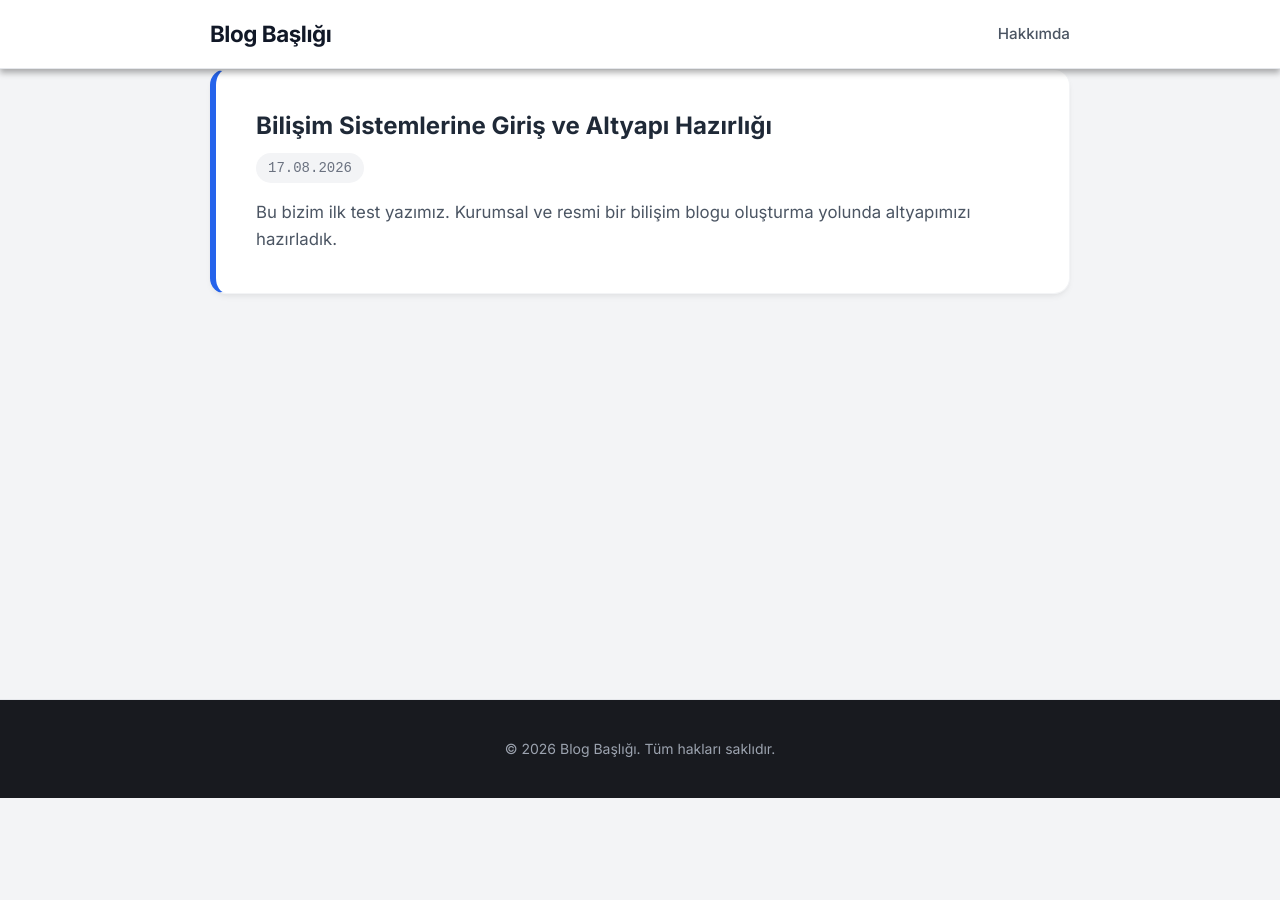
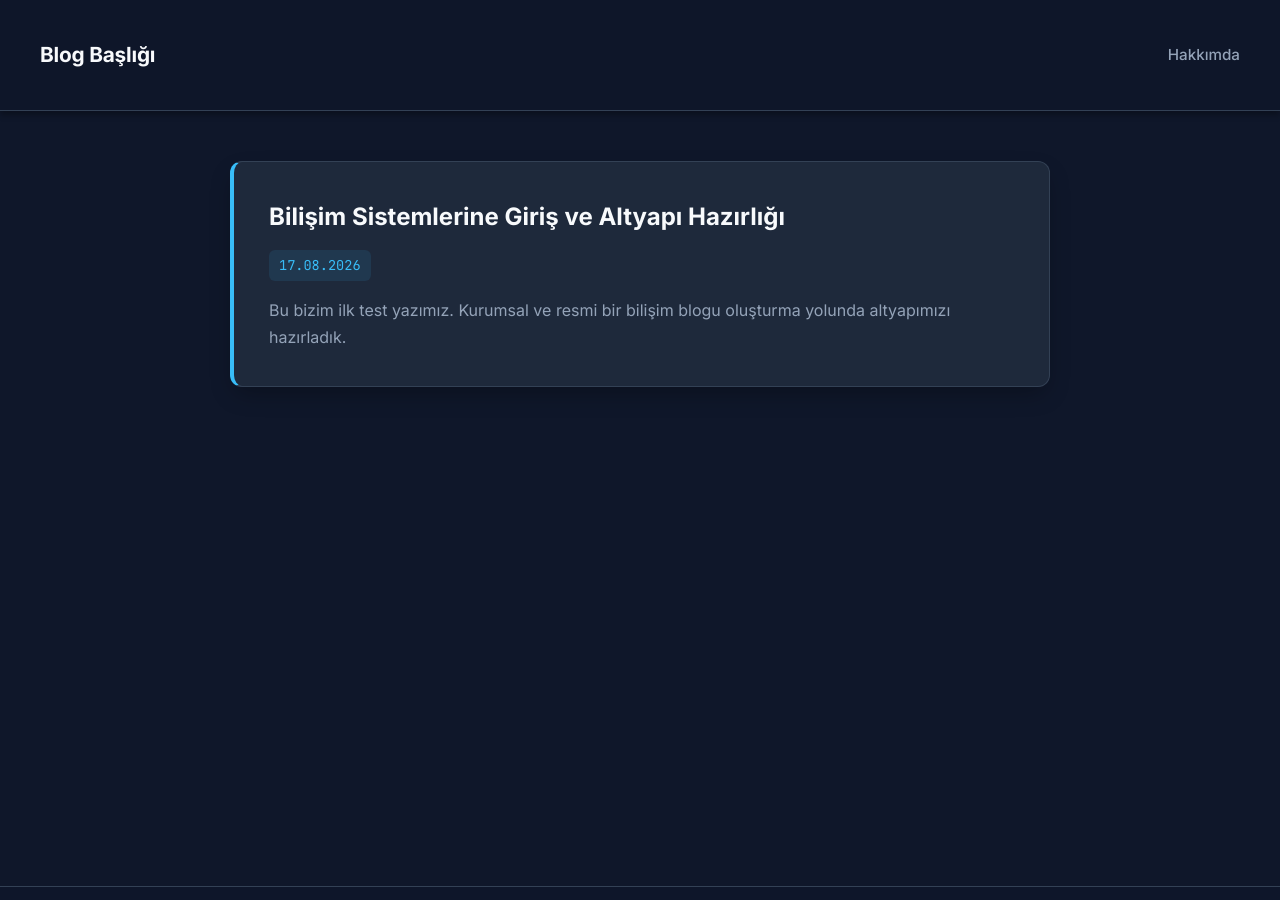
Before and after one commit to sabriaydin/blog, a Jekyll site: the page built from index.html, in a window 1280 px wide and 900 px high. Built offline with Jekyll 4.4.1, drawn with Linux system fonts in a browser that asks for light colours; the list of posts is cut into pages by our own code.

Commit message:
Update default.html

```diff
--- a/_layouts/default.html
+++ b/_layouts/default.html
@@ -6,182 +6,189 @@
   <meta name="viewport" content="width=device-width, initial-scale=1.0">
   <title>{{ site.title }}</title>
   <meta name="description" content="{{ site.description }}">
-  <!-- Stil dosyamızı bağlıyoruz -->
   <link rel="stylesheet" href="{{ '/assets/css/style.css' | relative_url }}">
 
-  <!-- SİL BAŞTAN YARATILAN PREMIUM TASARIM -->
   <style>
-    @import url('https://fonts.googleapis.com/css2?family=Inter:wght@400;500;600;700;800&display=swap');
+    @import url('https://fonts.googleapis.com/css2?family=JetBrains+Mono:wght@400;500;700&family=Inter:wght@400;500;600;700&display=swap');
+
+    :root {
+      --bg-color: #0f172a;        /* Derin modern koyu arkaplan (Gece Mavisi/Gri) */
+      --card-bg: #1e293b;         /* Kartlar için tok koyu ton */
+      --text-main: #f8fafc;       /* Tertemiz okunabilir beyaz */
+      --text-muted: #94a3b8;      /* İkincil gri metinler */
+      --accent: #38bdf8;          /* Canlı bilişim mavisi */
+      --border: #334155;          /* Şık sınır çizgileri */
+    }
 
     body {
-      background-color: #f3f4f6; /* Modern açık gri arka plan */
-      color: #1f2937;
-      font-family: 'Inter', -apple-system, BlinkMacSystemFont, sans-serif;
-      line-height: 1.6;
+      background-color: var(--bg-color);
+      color: var(--text-main);
+      font-family: 'Inter', sans-serif;
+      line-height: 1.7;
       margin: 0;
       padding: 0;
-      -webkit-font-smoothing: antialiased;
     }
 
-    .container {
-      max-width: 860px;
-      margin: 0 auto;
-      padding: 0 24px;
-    }
-
-    /* Simetrik ve Temiz Header */
+    /* Header'ı ekran geneline yayan ve başlığı sol, menüyü sağ kenara sabitleyen yapı */
     .site-header {
-      background-color: #ffffff;
-      padding: 16px 0;
-      border-bottom: 1px solid #e5e7eb;
+      background-color: rgba(15, 23, 42, 0.9);
+      backdrop-filter: blur(10px);
+      border-bottom: 1px solid var(--border);
       position: sticky;
       top: 0;
-      z-index: 100;
+      z-index: 1000;
+      width: 100%;
     }
 
     .site-header .container {
+      max-width: 100% !important; /* Sınırlamayı kaldırıp tam genişlik yapıyoruz */
+      padding: 0 40px !important;
       display: flex;
-      justify-content: space-between; /* Başlık sola, menü sağa tam yaslı */
+      justify-content: space-between;
       align-items: center;
+      height: 70px;
     }
 
     .site-title {
       margin: 0;
-      font-size: 1.4rem;
-      font-weight: 800;
-      letter-spacing: -0.02em;
+      font-size: 1.3rem;
+      font-weight: 700;
     }
 
     .site-title a {
-      color: #111827;
+      color: var(--text-main);
       text-decoration: none;
+      letter-spacing: -0.01em;
+    }
+
+    .site-title a:hover {
+      color: var(--accent);
     }
 
     .site-nav {
       display: flex;
-      gap: 24px; /* Menü elemanları arası net boşluk */
+      gap: 30px;
     }
 
     .site-nav a {
-      color: #4b5563;
+      color: var(--text-muted);
       text-decoration: none;
       font-weight: 500;
       font-size: 0.95rem;
-      transition: color 0.2s ease;
+      transition: color 0.2s;
     }
 
     .site-nav a:hover {
-      color: #2563eb; /* Premium mavi vurgu */
+      color: var(--accent);
     }
 
-    main {
-      padding: 60px 0;
-      min-height: 70vh;
+    /* Ana İçerik Alanı */
+    main.container {
+      max-width: 820px;
+      margin: 0 auto;
+      padding: 50px 20px;
+      min-height: 75vh;
     }
 
-    /* Bembeyaz ve Derinlikli İçerik Kartları */
+    /* Bilişim Tarzı Şık Kartlar */
     .post-summary {
-      background-color: #ffffff;
-      padding: 40px;
-      margin-bottom: 32px;
-      border-radius: 16px; /* Modern yuvarlak köşeler */
-      box-shadow: 0 4px 6px -1px rgba(0, 0, 0, 0.05), 0 2px 4px -1px rgba(0, 0, 0, 0.03);
-      border: 1px solid #f3f4f6;
-      border-left: 6px solid #2563eb; /* Şık sol ayraç */
-      transition: transform 0.2s ease, box-shadow 0.2s ease;
+      background-color: var(--card-bg);
+      padding: 35px;
+      margin-bottom: 30px;
+      border-radius: 12px;
+      border: 1px solid var(--border);
+      border-left: 4px solid var(--accent);
+      box-shadow: 0 10px 25px -5px rgba(0, 0, 0, 0.3);
+      transition: transform 0.2s ease, border-color 0.2s ease;
     }
 
     .post-summary:hover {
-      transform: translateY(-4px);
-      box-shadow: 0 10px 15px -3px rgba(0, 0, 0, 0.1), 0 4px 6px -2px rgba(0, 0, 0, 0.05);
+      transform: translateY(-3px);
+      border-color: #475569;
     }
 
     .post-summary h2 {
       margin: 0 0 12px 0;
       font-size: 1.5rem;
-      font-weight: 700;
-      line-height: 1.3;
     }
 
     .post-summary h2 a {
-      color: #1f2937;
+      color: var(--text-main);
       text-decoration: none;
     }
 
     .post-summary h2 a:hover {
-      color: #2563eb;
+      color: var(--accent);
     }
 
     .post-meta {
       display: inline-block;
-      font-size: 0.875rem;
-      color: #6b7280;
+      font-size: 0.85rem;
+      color: var(--accent);
+      background-color: rgba(56, 189, 248, 0.1);
+      padding: 4px 10px;
+      border-radius: 6px;
+      font-family: 'JetBrains Mono', monospace;
       margin-bottom: 16px;
-      font-weight: 500;
-      background-color: #f3f4f6; /* Tarih için hap (pill) tasarımı */
-      padding: 4px 12px;
-      border-radius: 20px;
     }
 
     .post-summary p {
       margin: 0;
-      color: #4b5563;
-      font-size: 1.05rem;
+      color: var(--text-muted);
     }
 
     /* Sayfalama */
     .pagination {
-      margin-top: 48px;
+      margin-top: 50px;
       display: flex;
       justify-content: space-between;
       align-items: center;
+      border-top: 1px solid var(--border);
+      padding-top: 25px;
     }
 
     .btn-page {
-      background-color: #ffffff;
-      color: #374151;
+      background-color: var(--card-bg);
+      color: var(--text-main);
       padding: 10px 20px;
-      border-radius: 8px;
-      border: 1px solid #d1d5db;
-      font-weight: 600;
-      font-size: 0.9rem;
+      border-radius: 6px;
+      border: 1px solid var(--border);
+      font-weight: 500;
       text-decoration: none;
-      transition: all 0.2s ease;
+      transition: background 0.2s;
     }
 
     .btn-page:hover:not(.disabled) {
-      border-color: #2563eb;
-      color: #2563eb;
-      box-shadow: 0 2px 4px rgba(37, 99, 235, 0.1);
+      background-color: #334155;
+      color: var(--accent);
     }
 
     .btn-page.disabled {
-      opacity: 0.5;
+      opacity: 0.4;
       cursor: not-allowed;
-      background-color: #f9fafb;
     }
 
     .page-number {
       font-size: 0.9rem;
-      font-weight: 600;
-      color: #6b7280;
+      color: var(--text-muted);
+      font-family: 'JetBrains Mono', monospace;
     }
 
-    /* Daraltılmış ve Sade Footer */
+    /* Footer */
     .site-footer {
       text-align: center;
-      padding: 24px 0;
-      border-top: 1px solid #e5e7eb;
-      color: #9ca3af;
-      font-size: 0.875rem;
+      padding: 30px 0;
+      border-top: 1px solid var(--border);
+      color: var(--text-muted);
+      font-size: 0.85rem;
+      background-color: rgba(15, 23, 42, 0.5);
     }
 
     a {
-      color: #2563eb;
+      color: var(--accent);
     }
   </style>
 
-  <!-- SEO Etiketleri -->
   {% seo %}
 </head>
 <body>
@@ -190,14 +197,12 @@
     <div class="container">
       <h1 class="site-title"><a href="{{ '/' | relative_url }}">{{ site.title }}</a></h1>
       <nav class="site-nav">
-        <!-- İleride buraya Hakkımda, İletişim gibi sayfalar eklenebilir -->
         <a href="{{ '/hakkimda' | relative_url }}">Hakkımda</a>
       </nav>
     </div>
   </header>
 
   <main class="container">
-    <!-- Sayfa ve yazı içerikleri buraya yüklenecek -->
     {{ content }}
   </main>
 
```
